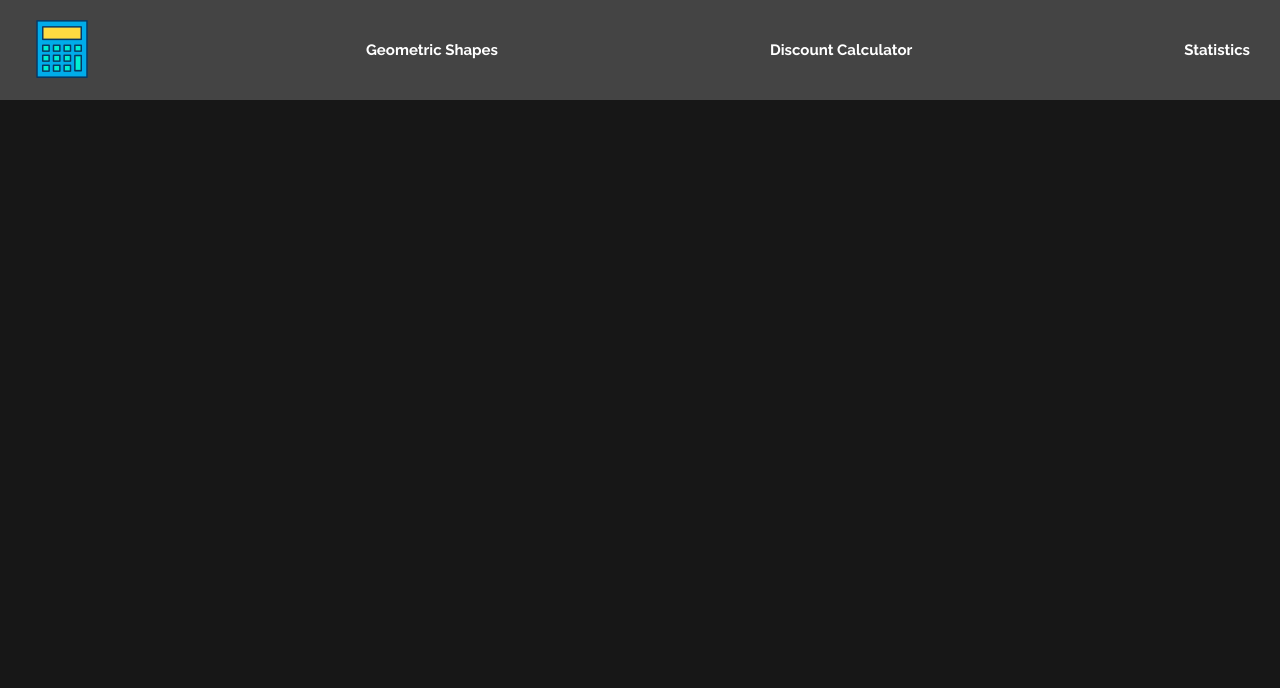
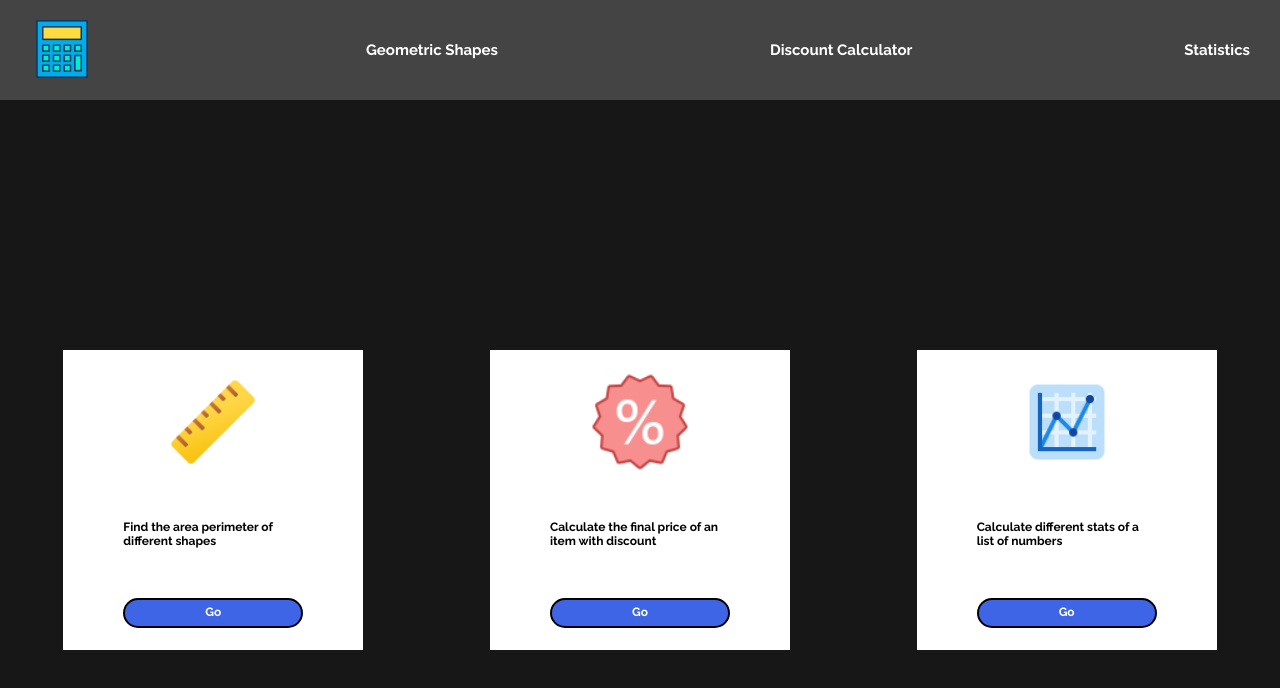
Before and after one commit to ccortesra/Curso-PracticoJS, a plain HTML site: page EntryPage/index.html in a window 1280 px wide. Drawn offline with Linux system fonts and the light colour scheme.

Commit message:
Entry page with style and layout

```diff
--- a/EntryPage/index.html
+++ b/EntryPage/index.html
@@ -20,5 +20,24 @@
             <h2><a href="../Taller3/estadistica.html">Statistics</a></h2>
 
         </header>
+        <section>
+            <div class="main-container">
+                <div>
+                    <img src="./assets/rule-icon.png" alt="Rule Icon">
+                    <p>Find the area perimeter of different shapes</p>
+                    <a class="go-button" href="../Taller1/figuras.html">Go</a>
+                </div>
+                <div>
+                    <img src="./assets/discount-icon.png" alt="Discount Icon">
+                    <p>Calculate the final price of an item with discount</p>
+                    <a class="go-button" href="../Taller2/descuentos.html">Go</a>
+                </div>
+                <div>
+                    <img src="./assets/stats-icon.png" alt="Graph Image">
+                    <p>Calculate different stats of a list of numbers</p>
+                    <a class="go-button" href="../Taller3/estadistica.html">Go</a>
+                </div>
+            </div>
+        </section>
     </body>
 </html>
--- a/EntryPage/styles.css
+++ b/EntryPage/styles.css
@@ -35,3 +35,54 @@ header a {
 body {
     background-color: #171717;
 }
+
+.main-container {
+    display: flex;
+    flex-wrap: wrap;
+    justify-content: space-around;
+    align-items: center;
+    height: 100vh;
+    width: 100%;
+}
+
+.main-container div {
+    width: 300px;
+    height: 300px;
+    background-color: white;
+    display: flex;
+    flex-direction: column;
+    justify-content: space-around;
+    align-items: center;
+}
+
+.main-container img {
+    width: 100px;
+    height: 100px;
+}
+
+.main-container p {
+    width: 70%;
+    font-family: 'Raleway', sans-serif;
+    padding: 0 15px;
+    height: 30px;
+    font-size: 1.2rem;
+    font-weight: bold;
+    outline-style: none;
+    margin: 3px;
+
+}
+
+.go-button {
+    border-radius: 15px;
+    background-color: #3E65E6;
+    color: white;
+    font-size: 1.2rem;
+    font-weight: bold;
+    height: 30px;
+    width: 60%;
+    border: 2px solid black;
+    cursor: pointer;
+    text-align: center;
+    padding: 5px;
+    text-decoration: none;
+}
```
Also changed, not shown: EntryPage/assets/discount-icon.png (added), EntryPage/assets/rule-icon.png (added), EntryPage/assets/stats-icon.png (added).
